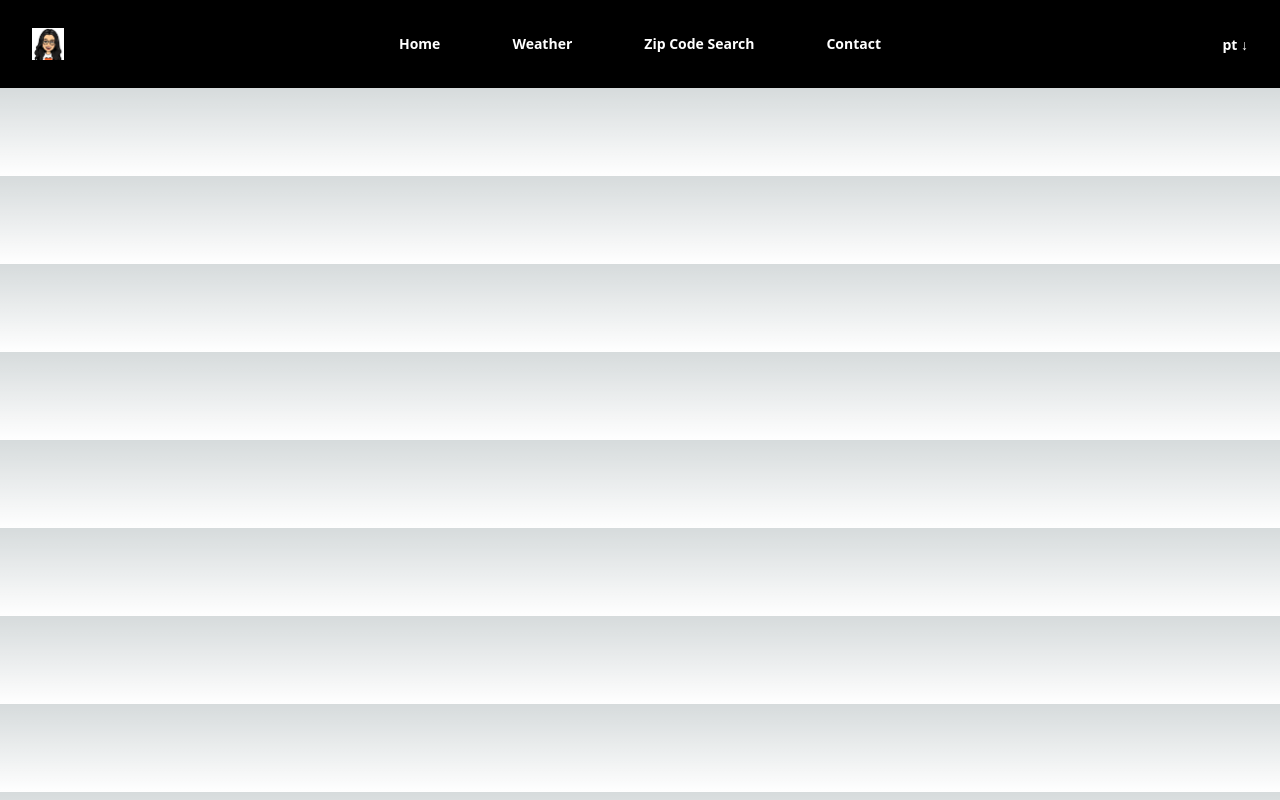
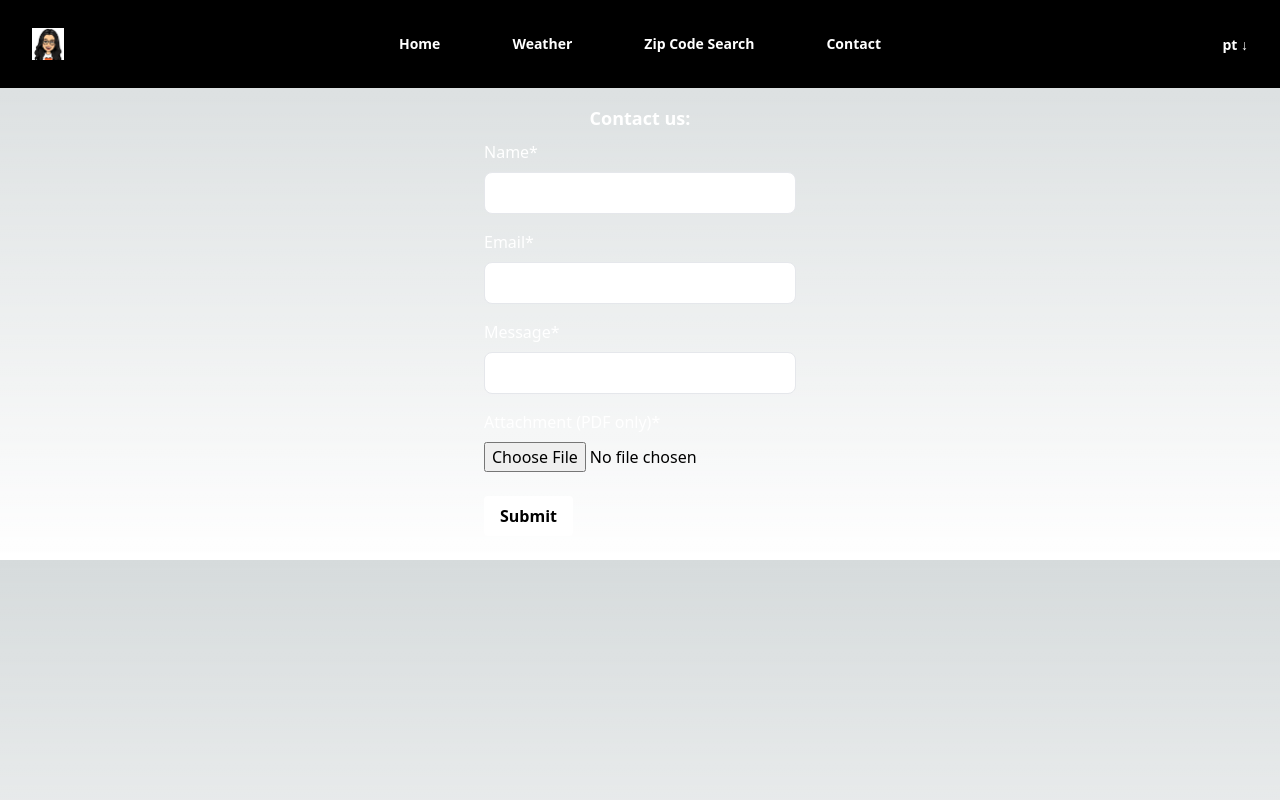
Before and after one commit to thaisdsandim/desafio-plin, a Next.js app: page /en/contato in a window 1280 px wide. Built offline with nearby package versions, Linux system fonts and the light colour scheme.

Commit message:
[UPDATE] Contact Form

```diff
--- a/package.json
+++ b/package.json
@@ -24,6 +24,7 @@
     "react-dom": "18.2.0",
     "react-modal": "^3.16.1",
     "tailwindcss": "3.3.3",
-    "typescript": "5.2.2"
+    "typescript": "5.2.2",
+    "validator": "^13.11.0"
   }
 }
--- a/src/app/[locale]/contato/page.tsx
+++ b/src/app/[locale]/contato/page.tsx
@@ -2,6 +2,7 @@
 
 import { useEffect } from "react";
 import Menu from "@/components/menu/Menu";
+import ContactForm from "@/components/form/ContactForm";
 
 export default function Contato() {
   useEffect(() => {
@@ -16,7 +17,8 @@ export default function Contato() {
   return (
     <>
       <Menu />
-      <div>
+      <div className="flex justify-center">
+        <ContactForm />
       </div>
     </>
   );
--- a/src/components/form/ContactForm.tsx
+++ b/src/components/form/ContactForm.tsx
@@ -1,47 +1,62 @@
 "use client"
 
 import { useState } from 'react';
-import {useTranslations} from 'next-intl';
+import { useTranslations } from 'next-intl';
 import Input from './Input';
 import FileInput from './FileInput';
 import Button from '../Button';
+import { isEmail } from 'validator';
 
-interface ContactFormProps {
-  onSubmit: (data: FormData) => void;
-  onClose: () => void;
-}
-
-interface FormData {
-  name: string;
-  file: File | null;
-}
-
-export default function Form({ onSubmit, onClose }: ContactFormProps) {
-  const t = useTranslations('Form');
-  const [formData, setFormData] = useState<FormData>({
+export default function ContactForm() {
+  const t = useTranslations('ContactForm');
+  const [emailError, setEmailError] = useState('');
+  const [formSubmitted, setFormSubmitted] = useState(false);
+  const [formData, setFormData] = useState({
     name: '',
+    email: '',
+    message: '',
     file: null,
   });
 
-  const handleInputChange = (e: React.ChangeEvent<HTMLInputElement | HTMLTextAreaElement>) => {
+  const handleInputChange = (e: React.ChangeEvent<HTMLInputElement>) => {
     const { name, value } = e.target;
-    setFormData((prevData) => ({ ...prevData, [name]: value }));
+    setFormData((prevData) => ({
+      ...prevData,
+      [name]: value,
+    }));
+
+    if (name === 'email') {
+      setEmailError('');
+    }
   };
 
-  const handleFileChange = (file: File | null) => {
+  const handleFileChange = (file: any) => {
     setFormData((prevData) => ({ ...prevData, file }));
   };
 
   const handleSubmit = (e: React.FormEvent) => {
     e.preventDefault();
+
+    if (!isEmail(formData.email)) {
+      setEmailError('Endereço de email inválido');
+      return;
+    }
+
     console.log('Dados do formulário:', formData);
-    onSubmit(formData);
-    onClose();
+
+    setFormSubmitted(true);
+    setFormData({
+      name: '',
+      email: '',
+      message: '',
+      file: null,
+    });
+    setEmailError('');
   };
 
   return (
     <form className="p-4" onSubmit={handleSubmit}>
-      <p className="text-white font-bold text-lg mb-4">{t('title')}</p>
+      <p className="text-white font-bold text-lg mb-2 text-center">{t('title')}</p>
       <Input
         id="name"
         label={t('name')}
@@ -53,15 +68,30 @@ export default function Form({ onSubmit, onClose }: ContactFormProps) {
       />
       <Input
         id="email"
-        label="E-mail"
+        label={t('email')}
         type="text"
         name="email"
-        value=""
+        value={formData.email}
         onChange={handleInputChange}
-        required={false}
+        required={true}
       />
-      <FileInput id="file" label={t('file')} onFileChange={handleFileChange} />
+      {emailError && <p className="text-red-500 mb-2">{t('email-error')}</p>}
+      <Input
+        id="message"
+        label={t('message')}
+        type="text"
+        name="message"
+        value={formData.message}
+        onChange={handleInputChange}
+        required={true}
+      />
+      <FileInput
+        id="file"
+        label={t('file')}
+        onFileChange={handleFileChange}
+      />
       <Button type="submit" label={t('submit')} />
+      {formSubmitted && <p className="text-green-500">{t('form-submitted')}</p>}
     </form>
   );
-};
+}
--- a/src/messages/en.json
+++ b/src/messages/en.json
@@ -25,5 +25,15 @@
     "weather": "Weather",
     "zip-code": "Zip Code Search",
     "contact": "Contact"
+  },
+  "ContactForm": {
+    "title":  "Contact us:",
+    "name": "Name*",
+    "email": "Email*",
+    "message": "Message*",
+    "file": "Attachment (PDF only)*",
+    "submit": "Submit",
+    "email-error": "Invalid email!",
+    "form-submitted": "Contact sent successfully!"
   }
 }
--- a/src/messages/es.json
+++ b/src/messages/es.json
@@ -25,5 +25,15 @@
     "weather": "Clima",
     "zip-code": "Búsqueda de código postal",
     "contact": "Contacto"
+  },
+  "ContactForm": {
+    "title":  "Contáctenos:",
+    "name": "Nombre*",
+    "email": "Correo electrónico*",
+    "message": "Mensaje*",
+    "file": "Adjunto (solo PDF)*",
+    "submit": "Mandar",
+    "email-error": "¡Correo electrónico inválido!",
+    "form-submitted": "¡Contacto enviado exitosamente!"
   }
 }
--- a/src/messages/pt.json
+++ b/src/messages/pt.json
@@ -30,5 +30,15 @@
     "title":  "Digite seu nome para entrar:",
     "name": "Nome*",
     "submit": "Enviar"
+  },
+  "ContactForm": {
+    "title":  "Entre em contato conosco:",
+    "name": "Nome*",
+    "email": "Email*",
+    "message": "Mensagem*",
+    "file": "Anexo (Apenas PDF)*",
+    "submit": "Enviar",
+    "email-error": "Email inválido!",
+    "form-submitted": "Contato enviado com sucesso!"
   }
 }
```
Also changed, not shown: 1 other file (tests, documents, lock files or other folders).
